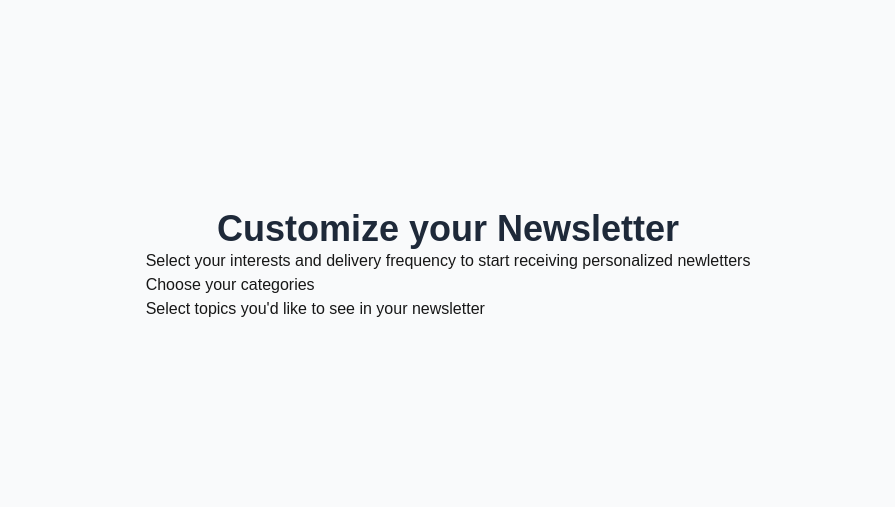
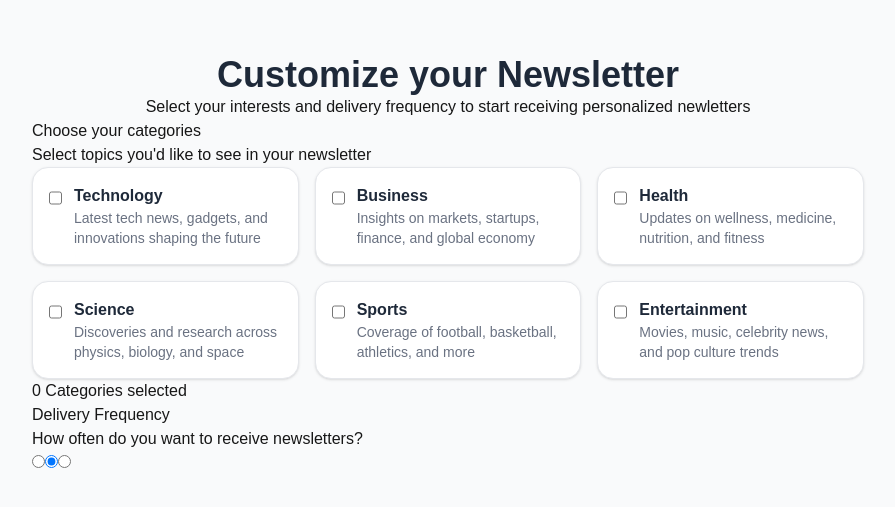
Before and after one commit to Rheno001/botbrief, a Next.js app: page /select in a window 1280 px wide. Shown: the part 135-642 px from the top of the page, without its empty margins (192-1087 px from the left). Built offline with nearby package versions, Linux system fonts and the light colour scheme; no server answers.

Commit message:
working on the select page-adding different options

```diff
--- a/app/select/page.tsx
+++ b/app/select/page.tsx
@@ -1,37 +1,70 @@
+"use client";
+
+import { useState } from "react";
+
 const categories = [
     {
         id: "technology",
         name: "Technology",
-        description: "latest Tech News and Innovations"
+        description: "Latest tech news, gadgets, and innovations shaping the future"
     },
     {
-        id: "technology",
-        name: "Technology",
-        description: "latest Tech News and Innovations"
+        id: "business",
+        name: "Business",
+        description: "Insights on markets, startups, finance, and global economy"
     },
     {
-        id: "technology",
-        name: "Technology",
-        description: "latest Tech News and Innovations"
+        id: "health",
+        name: "Health",
+        description: "Updates on wellness, medicine, nutrition, and fitness"
     },
     {
-        id: "technology",
-        name: "Technology",
-        description: "latest Tech News and Innovations"
+        id: "science",
+        name: "Science",
+        description: "Discoveries and research across physics, biology, and space"
     },
     {
-        id: "technology",
-        name: "Technology",
-        description: "latest Tech News and Innovations"
+        id: "sports",
+        name: "Sports",
+        description: "Coverage of football, basketball, athletics, and more"
     },
     {
-        id: "technology",
-        name: "Technology",
-        description: "latest Tech News and Innovations"
+        id: "entertainment",
+        name: "Entertainment",
+        description: "Movies, music, celebrity news, and pop culture trends"
+    }
+];
+
+const frequencyOptions = [
+    {
+        id: "daily",
+        name: "Daily",
+        description: "Everyday"
+    },
+     {
+        id: "weekly",
+        name: "Weekly",
+        description: "Once every week"
+    },
+     {
+        id: "biweekly",
+        name: "Biweekly",
+        description: "Twice every week"
     },
 ]
 
-export default function SelectPage(){
+
+
+export default function SelectPage() {
+    const [selectedCategories, setselectedCategories] = useState<string[]>([]);
+    const [selectedFrequency, setselectedFrequency] = useState<string>("weekly");
+    function handleCategoryToggle(categoryId: string) {
+        setselectedCategories((prev) => prev.includes(categoryId) ? prev.filter((id) => id !== categoryId) : [...prev, categoryId])
+
+    }
+
+
+
     return <div className="min-h-screen bg-gray-50 flex items-center justify-center">
         <div className="max-w-4xl mx-auto p-8">
             <div className="text-center">
@@ -43,9 +76,51 @@ export default function SelectPage(){
                 <div>
                     <h2>Choose your categories</h2>
                     <p>Select topics you'd like to see in your newsletter</p>
+                    <div className="grid gap-4 sm:grid-cols-2 lg:grid-cols-3">
+                        {categories.map((category, key) => {
+                            const isSelected = selectedCategories.includes(category.id);
+
+                            return (
+                                <label
+                                    key={key}
+                                    className={`flex items-start p-4 border rounded-2xl shadow-sm cursor-pointer transition hover:shadow-md
+          ${isSelected ? "bg-green-100 border-green-400" : "bg-white border-gray-200"}`}
+                                >
+                                    <input
+                                        type="checkbox"
+                                        checked={isSelected}
+                                        onChange={() => handleCategoryToggle(category.id)}
+                                        className="mt-1 h-5 w-5 text-blue-600 rounded border-gray-300 focus:ring-blue-500"
+                                    />
+
+                                    <div className="ml-3">
+                                        <div className="font-semibold text-gray-800">{category.name}</div>
+                                        <div className="text-sm text-gray-500">{category.description}</div>
+                                    </div>
+                                </label>
+                            );
+                        })}
+                    </div>
+                    <div>
+                        {selectedCategories.length} Categor
+                        {selectedCategories.length !== 1 ? "ies" : "y"} selected
+                    </div>
+
                 </div>
                 {/**Category */}
-                <div></div>
+                <div>
+                    <h2>Delivery Frequency</h2>
+                    <p>How often do you want to receive newsletters?</p>
+
+                    <div>
+                        {frequencyOptions.map((frequency, key) => (
+                            <label>
+                                <input type="radio" checked={selectedFrequency === frequency.id} onChange={() => setselectedFrequency(frequency.id)}/>
+                            </label>
+                        ))}
+
+                    </div>
+                </div>
             </form>
         </div>
     </div>
--- a/lib/inngest/functions/scheduled-newsletter.ts
+++ b/lib/inngest/functions/scheduled-newsletter.ts
@@ -2,19 +2,33 @@ import { inngest } from "../client"
 import { fetchArticles } from "@/lib/news";
 
 export default inngest.createFunction(
-    {id:"newsletter/scheduled"},
-    {event: "newsletter.schedule"},
-    async({event, step, runId})=> {
+    { id: "newsletter/scheduled" },
+    { event: "newsletter.schedule" },
+    async ({ event, step, runId }) => {
         //fetch articles depending on the category of what the user chose
-    const categories = ["technology", "business", "beauty"];
-    const allAtricles = await step.run("fetch-news", async()=> {
+        const categories = [
+            "technology",
+            "business",
+            "beauty",
+            "health",
+            "science",
+            "sports",
+            "entertainment",
+            "travel",
+            "food",
+            "education",
+            "politics",
+            "lifestyle"
+        ];
+
+        const allAtricles = await step.run("fetch-news", async () => {
             return fetchArticles(categories);
         });
 
 
         //Generating the AI summary
         const summary = await step.ai.infer("summarize-news", {
-        model: step.ai.models.openai({model: "gpt-4"}),
+            model: step.ai.models.openai({ model: "gpt-4" }),
             body: {
                 messages: [
                     {
@@ -35,8 +49,7 @@ export default inngest.createFunction(
                     Categories requested: ${categories.join(",")}
 
                     Articles:
-                    ${allAtricles.map((article: any, idx: number) => `${idx + 1}. ${article.title}\n    ${
-                        article.description
+                    ${allAtricles.map((article: any, idx: number) => `${idx + 1}. ${article.title}\n    ${article.description
                             }\n Source: ${article.url}\n`).join("\n")}
 
 
```
Lines whose indentation alone changed are shown as unchanged.
